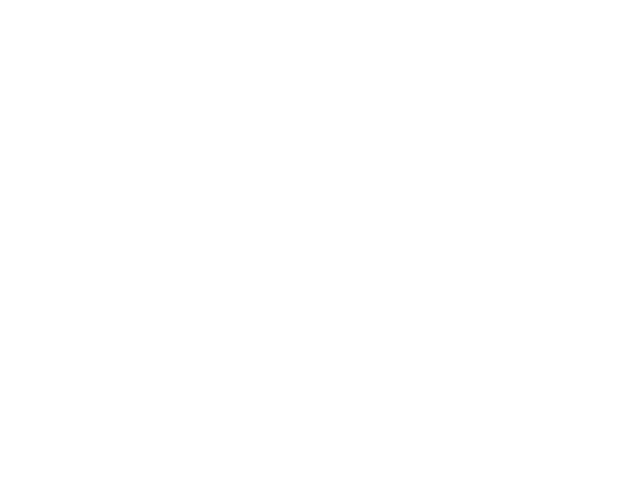
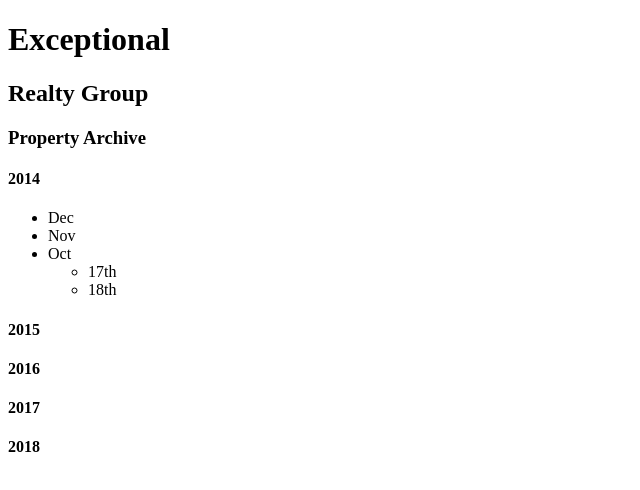
Before and after one commit to arye-dov-eidelman/exceptional-realty, a plain HTML site: page real-estate-listings.html in a window 1280 px wide. Shown: the whole page, without its empty margins (0-640 px from the left). Drawn offline with Linux system fonts and the light colour scheme.

Commit message:
wrote the real-estate-listings

```diff
--- a/real-estate-listings.html
+++ b/real-estate-listings.html
@@ -0,0 +1,30 @@
+<!DOCTYPE html>
+<html lang="en">
+  <head>
+    <meta charset="UTF-8">
+    <meta name="viewport" content="width=device-width, initial-scale=1.0">
+    <meta http-equiv="X-UA-Compatible" content="ie=edge">
+    <title>Exceptional Realty Group</title>
+  </head>
+  <body>
+    <h1>Exceptional</h1>
+    <h2>Realty Group</h2>
+    <h3>Property Archive</h3>
+    <h4>2014</h4>
+    <ul>
+      <li>Dec</li>
+      <li>Nov</li>
+      <li>Oct
+        <ul>
+          <li>17th</li>
+          <li>18th</li>
+        </ul>
+      </li>
+    </ul>
+    <h4>2015</h4>
+    <h4>2016</h4>
+    <h4>2017</h4>
+    <h4>2018</h4>
+
+  </body>
+</html>
```
Also changed, not shown: index.html (+6 -1 lines).
